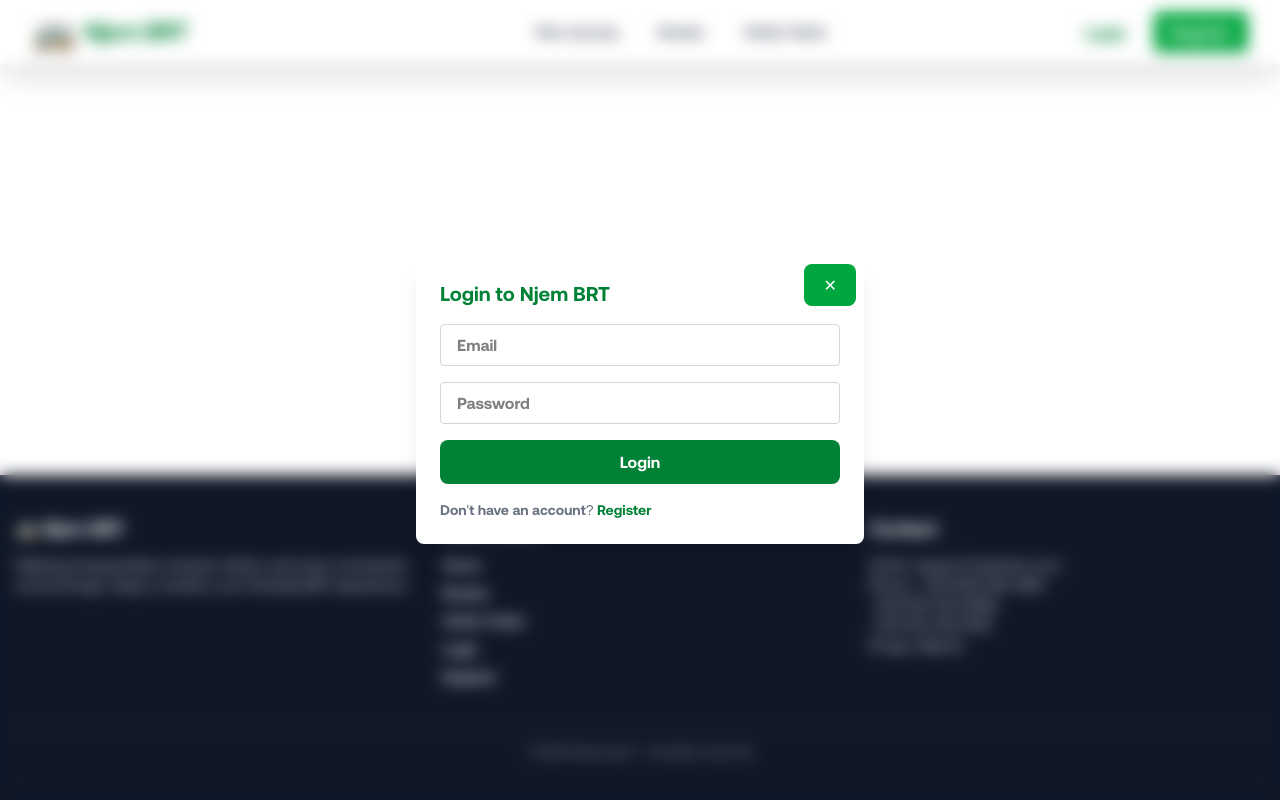
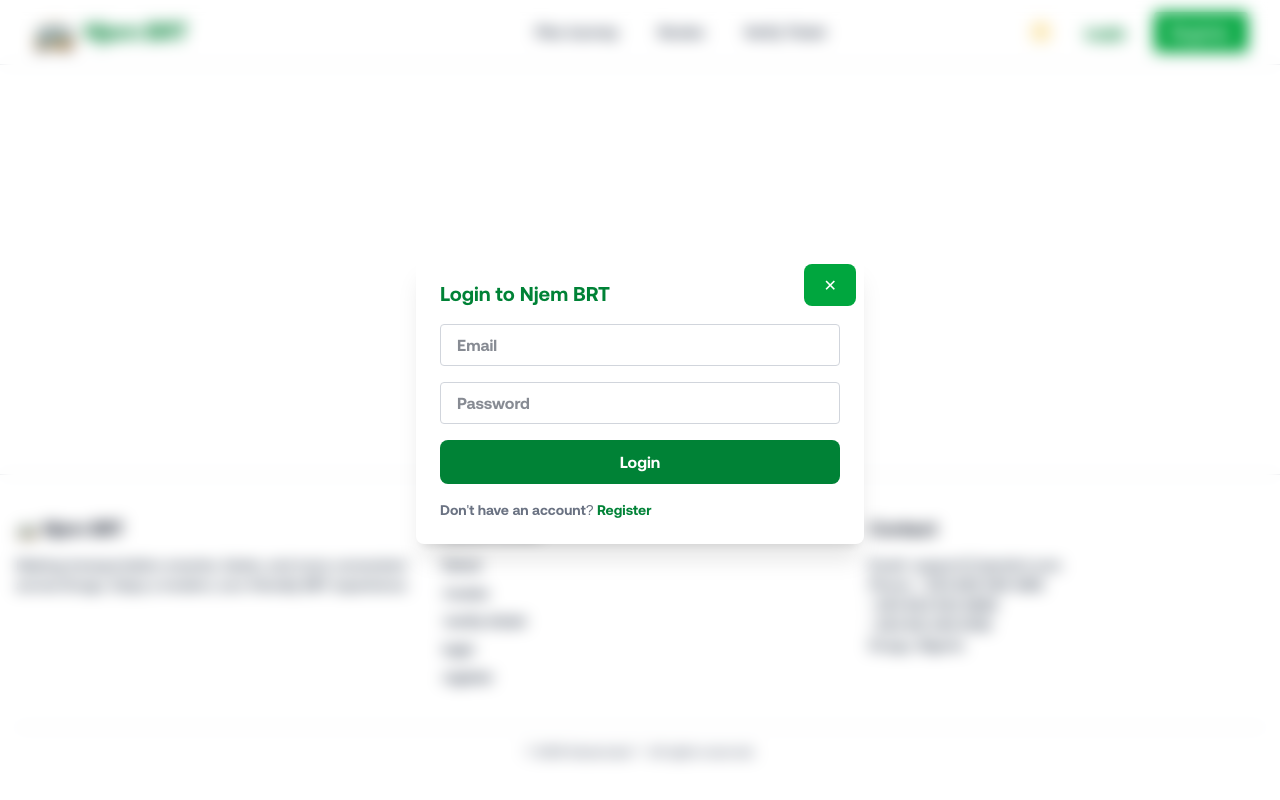
Before and after one commit to Gpcode233/enugu-brt-frontend, a React (Vite) app: page /users/login in a window 1280 px wide. Built offline with nearby package versions, Linux system fonts and the light colour scheme.

Commit message:
WIP: LIGHT/DARK TOGGLE

```diff
--- a/src/App.jsx
+++ b/src/App.jsx
@@ -1,5 +1,5 @@
-import { Routes, Route, Navigate, Outlet, NavLink, useLocation } from 'react-router-dom';
-import ModalWrapper from './components/ModalWrapper';
+import { Routes, Route, NavLink, Outlet } from 'react-router-dom';
+import { useState, useEffect } from 'react';
 import RegisterPage from './pages/RegisterPage';
 import HomePage from './pages/HomePage';
 import LoginPage from './pages/LoginPage';
@@ -8,9 +8,32 @@
 import RoutesPage from './pages/RoutesPage';
 
 function Layout() {
+  const [theme, setTheme] = useState('light');
+
+  // Toggle theme
+  const toggleTheme = () => {
+    setTheme(prev => (prev === 'light' ? 'dark' : 'light'));
+  };
+
+  // Load theme from localStorage on initial render
+  useEffect(() => {
+    const savedTheme = localStorage.getItem('theme') || 'light';
+    setTheme(savedTheme);
+  }, []);
+
+  // Update the root HTML element for Tailwind dark mode
+  useEffect(() => {
+    if (theme === 'dark') {
+      document.documentElement.classList.add('dark');
+    } else {
+      document.documentElement.classList.remove('dark');
+    }
+    localStorage.setItem('theme', theme);
+  }, [theme]);
+
   return (
-    <div className="flex flex-col min-h-screen">
-      <Navbar />
+    <div className="flex flex-col min-h-screen bg-white text-gray-900 dark:bg-gray-900 dark:text-gray-100 transition-colors duration-300">
+      <Navbar theme={theme} toggleTheme={toggleTheme} />
       <main className="flex-1">
         <Outlet />
       </main>
@@ -19,30 +42,46 @@
   );
 }
 
-function Navbar() {
+function Navbar({ theme, toggleTheme }) {
   return (
-    <nav className="bg-white border-b border-gray-100 shadow-xl sticky top-0 z-30">
+    <nav className="sticky top-0 z-50 border-b border-gray-200 dark:border-gray-700 bg-white dark:bg-gray-800">
       <div className="max-w-7xl mx-auto px-4 lg:px-8 flex h-16 items-center justify-between">
         <div className="flex items-center gap-6">
-        <NavLink to="/" className="flex items-center font-bold text-green-700 text-2xl tracking-tight whitespace-nowrap">
-          <span className="text-4xl mr-2">🚌</span>
+          <NavLink to="/" className="flex items-center font-bold text-green-700 dark:text-green-400 text-2xl tracking-tight whitespace-nowrap">
+            <span className="text-4xl mr-2">🚌</span>
             Njem BRT
-        </NavLink>
+          </NavLink>
           <div className="hidden md:flex gap-4 ml-78">
             <NavLink to="/" end className={({ isActive }) =>
-              `text-sm px-3 py-2 font-medium rounded transition ${isActive ? 'text-green-700 font-semibold bg-green-50' : 'text-gray-700 hover:text-green-700'}`
+              `text-sm px-3 py-2 font-medium rounded transition ${isActive ? 'text-green-700 font-semibold bg-green-50 dark:bg-gray-700 dark:text-green-400' : 'text-gray-700 dark:text-gray-300 hover:text-green-700 dark:hover:text-green-400'}`
             }>Plan Journey</NavLink>
             <NavLink to="/routes" className={({ isActive }) =>
-              `text-sm px-3 py-2 font-medium rounded transition ${isActive ? 'text-green-700 font-semibold bg-green-50' : 'text-gray-700 hover:text-green-700'}`
+              `text-sm px-3 py-2 font-medium rounded transition ${isActive ? 'text-green-700 font-semibold bg-green-50 dark:bg-gray-700 dark:text-green-400' : 'text-gray-700 dark:text-gray-300 hover:text-green-700 dark:hover:text-green-400'}`
             }>Routes</NavLink>
             <NavLink to="/verify-ticket" className={({ isActive }) =>
-              `text-sm px-3 py-2 font-medium rounded transition ${isActive ? 'text-green-700 font-semibold bg-green-50' : 'text-gray-700 hover:text-green-700'}`
+              `text-sm px-3 py-2 font-medium rounded transition ${isActive ? 'text-green-700 font-semibold bg-green-50 dark:bg-gray-700 dark:text-green-400' : 'text-gray-700 dark:text-gray-300 hover:text-green-700 dark:hover:text-green-400'}`
             }>Verify Ticket</NavLink>
           </div>
         </div>
         <div className="flex items-center gap-2">
+          {/* Theme Toggle Button */}
+          <button
+            onClick={toggleTheme}
+            className="theme-toggle-btn"
+            aria-label="Toggle Theme"
+          >
+            {theme === 'light' ? (
+              <svg xmlns="http://www.w3.org/2000/svg" className="h-6 w-6 text-yellow-500" fill="none" viewBox="0 0 24 24" stroke="currentColor">
+                <path strokeLinecap="round" strokeLinejoin="round" strokeWidth="2" d="M12 4V2m0 20v-2m4.24-14.24l1.42-1.42M4.34 19.66l1.42-1.42M20 12h2M2 12H4m14.24 6.24l1.42 1.42M4.34 4.34l1.42 1.42M16 12a4 4 0 11-8 0 4 4 0 018 0z" />
+              </svg>
+            ) : (
+              <svg xmlns="http://www.w3.org/2000/svg" className="h-6 w-6 text-gray-300" fill="none" viewBox="0 0 24 24" stroke="currentColor">
+                <path strokeLinecap="round" strokeLinejoin="round" strokeWidth="2" d="M12 3.25a9 9 0 100 17.5 9 9 0 010-17.5z" />
+              </svg>
+            )}
+          </button>
           <NavLink to="/users/login" className={({ isActive }) =>
-            `hidden md:inline-block px-4 py-2 rounded font-medium transition ${isActive ? 'underline text-green-700' : 'text-gray-700 hover:text-green-700'}`
+            `hidden md:inline-block px-4 py-2 rounded font-medium transition ${isActive ? 'underline text-green-700 dark:text-green-400' : 'text-gray-700 dark:text-gray-300 hover:text-green-700 dark:hover:text-green-400'}`
           }>Login</NavLink>
           <NavLink to="/users/register" className={({ isActive }) =>
             `ml-1 transition hidden md:inline-block rounded px-4 py-2 bg-green-600 hover:bg-green-700 text-white font-medium shadow ${isActive ? 'ring-2 ring-green-400' : ''}`
@@ -56,40 +95,36 @@
 
 function Footer() {
   return (
-    <footer className="bg-gray-900 text-gray-300 px-4 py-10 mt-16">
+    <footer className="bg-white dark:bg-gray-800 border-t border-gray-200 dark:border-gray-700 text-gray-700 dark:text-gray-300 px-4 py-10 mt-16">
       <div className="max-w-7xl mx-auto grid md:grid-cols-3 gap-8">
-        {/* About */}
         <div>
-          <h4 className="text-white text-lg font-semibold mb-3">🚌 Njem BRT</h4>
-          <p className="text-sm text-gray-400">
+          <h4 className="text-gray-900 dark:text-white text-lg font-semibold mb-3">🚌 Njem BRT</h4>
+          <p className="text-sm text-gray-600 dark:text-gray-400">
             Making transportation smarter, faster, and more convenient across Enugu. Enjoy a modern, eco-friendly BRT experience.
           </p>
         </div>
-
-        {/* Quick Links */}
         <div>
-          <h4 className="text-white text-lg font-normal mb-3">Quick Links</h4>
+          <h4 className="text-gray-900 dark:text-white text-lg font-normal mb-3">Quick Links</h4>
           <ul className="space-y-2 text-sm">
-            <li><NavLink to="/" className="hover:text-green-400">Home</NavLink></li>
-            <li><NavLink to="/routes" className="hover:text-green-400">Routes</NavLink></li>
-            <li><NavLink to="/verify-ticket" className="hover:text-green-400">Verify Ticket</NavLink></li>
-            <li><NavLink to="/users/login" className="hover:text-green-400">Login</NavLink></li>
-            <li><NavLink to="/users/register" className="hover:text-green-400">Register</NavLink></li>
+            {['/', '/routes', '/verify-ticket', '/users/login', '/users/register'].map(path => (
+              <li key={path}>
+                <NavLink to={path} className="hover:text-green-600 dark:hover:text-green-400">
+                  {path === '/' ? 'Home' : path.replace('/users/', '')}
+                </NavLink>
+              </li>
+            ))}
           </ul>
         </div>
-
-        {/* Contact Info */}
         <div>
-          <h4 className="text-white text-lg font-normal mb-3">Contact</h4>
-          <p className="text-sm text-gray-400">Email: support@njembrt.com</p>
-          <p className="text-sm text-gray-400">Phone: +234 808 065 1985</p>
-          <p className="text-sm text-gray-400">       +234 804 502 6868</p>
-          <p className="text-sm text-gray-400">       +234 812 345 6789</p>
-          <p className="text-sm text-gray-400">Enugu, Nigeria</p>
+          <h4 className="text-gray-900 dark:text-white text-lg font-normal mb-3">Contact</h4>
+          <p className="text-sm text-gray-600 dark:text-gray-400">Email: support@njembrt.com</p>
+          <p className="text-sm text-gray-600 dark:text-gray-400">Phone: +234 808 065 1985</p>
+          <p className="text-sm text-gray-600 dark:text-gray-400">+234 804 502 6868</p>
+          <p className="text-sm text-gray-600 dark:text-gray-400">+234 812 345 6789</p>
+          <p className="text-sm text-gray-600 dark:text-gray-400">Enugu, Nigeria</p>
         </div>
       </div>
-
-      <div className="text-center text-xs text-gray-500 mt-10 border-t border-gray-700 pt-4">
+      <div className="text-center text-xs text-gray-500 dark:text-gray-400 mt-10 border-t border-gray-200 dark:border-gray-700 pt-4">
         &copy; {new Date().getFullYear()} KaizenLabs™. All rights reserved.
       </div>
     </footer>
@@ -97,7 +132,7 @@
 }
 
 
-function App() {
+export default function App() {
   return (
     <Routes>
       <Route element={<Layout />}>
@@ -111,5 +146,3 @@
     </Routes>
   );
 }
-
-export default App;
--- a/src/index.css
+++ b/src/index.css
@@ -4,6 +4,27 @@
 
 body {
   font-family: 'Aeonik', sans-serif; /* Default to Poppins */
+  background-color: rgb(243, 243, 243);
+}
+
+body.bg-gray-900 {
+  background-color: #1a202c; /* Dark background */
+  color: #e2e8f0; /* Light text */
+}
+
+body.bg-white {
+  background-color: #ffffff; /* Light background */
+  color: #1a202c; /* Dark text */
+}
+
+body.light {
+  background-color: #ffffff;
+  color: #1a202c;
+}
+
+body.dark {
+  background-color: #1a202c; /* Dark background */
+  color: #e2e8f0; /* Light text */
 }
 
 h1, h2, h3, h4, h5, h6, p, span, a, li, button {
@@ -55,55 +76,52 @@
   outline: 4px auto -webkit-focus-ring-color;
 }
 
-/*:root {
-  font-family: system-ui, Avenir, Helvetica, Arial, sans-serif;
-  line-height: 1.5;
-  font-weight: 400;
-
-  color-scheme: light dark;
-  color: rgba(255, 255, 255, 0.87);
-  background-color: #242424;
-
-  font-synthesis: none;
-  text-rendering: optimizeLegibility;
-  -webkit-font-smoothing: antialiased;
-  -moz-osx-font-smoothing: grayscale;
+.navbar.light {
+  background-color: #ffffff;
+  border-bottom: 1px solid #e5e7eb;
 }
 
-a {
-  font-weight: 500;
-  color: #646cff;
-  text-decoration: inherit;
-}
-a:hover {
-  color: #535bf2;
+.navbar.dark {
+  background-color: #2d3748; /* Dark navbar background */
+  border-bottom: 1px solid #4a5568;
 }
 
-body {
-  margin: 0;
-  display: flex;
-  place-items: center;
-  min-width: 320px;
-  min-height: 100vh;
+.theme-toggle-btn {
+  display: flex; /* Use flexbox */
+  align-items: center; /* Center vertically */
+  justify-content: center; /* Center horizontally */
+  background-color: #f3f4f600;
+  border-radius: 50%; /* Make it a circle */
+  padding: 0.5rem; /* Add spacing inside the circle */
+  width: 2.5rem; /* Ensure the button is a perfect circle */
+  height: 2.5rem; /* Match width for a circle */
+  transition: background-color 0.3s ease;
 }
 
-h1 {
-  font-size: 3.2em;
-  line-height: 1.1;
+.theme-toggle-btn:hover {
+  background-color: #e5e7eb;
 }
 
+.theme-toggle-btn.dark {
+  background-color: #4a5568;
+}
 
+.theme-toggle-btn.dark:hover {
+  background-color: #2d3748;
+}
 
-@media (prefers-color-scheme: light) {
-  :root {
-    color: #213547;
-    background-color: #ffffff;
-  }
-  a:hover {
-    color: #747bff;
-  }
-  button {
-    background-color: #f9f9f9;
-  }
+.bg-gray-800 {
+  background-color: #2d3748; /* Card background in dark mode */
 }
-*/
+
+.text-gray-100 {
+  color: #f7fafc; /* Light text for headings in dark mode */
+}
+
+.text-gray-400 {
+  color: #a0aec0; /* Muted text for descriptions in dark mode */
+}
+
+.bg-gray-700 {
+  background-color: #4a5568; /* Icon background in dark mode */
+}
--- a/tailwind.config.js
+++ b/tailwind.config.js
@@ -1,5 +1,6 @@
 module.exports = {
     content: ['./src/**/*.{js,jsx,ts,tsx}', './public/index.html'],
+    darkMode: 'class', // Enable dark mode
     theme: {
       extend: {
         fontFamily: {
@@ -7,5 +8,11 @@
         },
       },
     },
+    variants: {
+      extend: {
+        backgroundColor: ['dark'],
+        textColor: ['dark'],
+      },
+    },
     plugins: [],
   };
```
Also changed, not shown: src/pages/HomePage.jsx (+64 -33 lines), src/pages/RoutesPage.jsx (+25 -6 lines).
